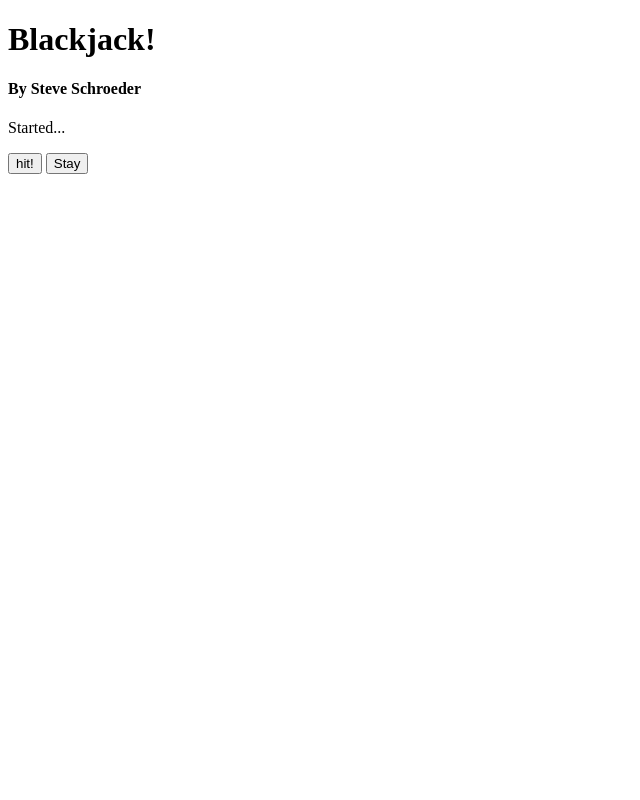
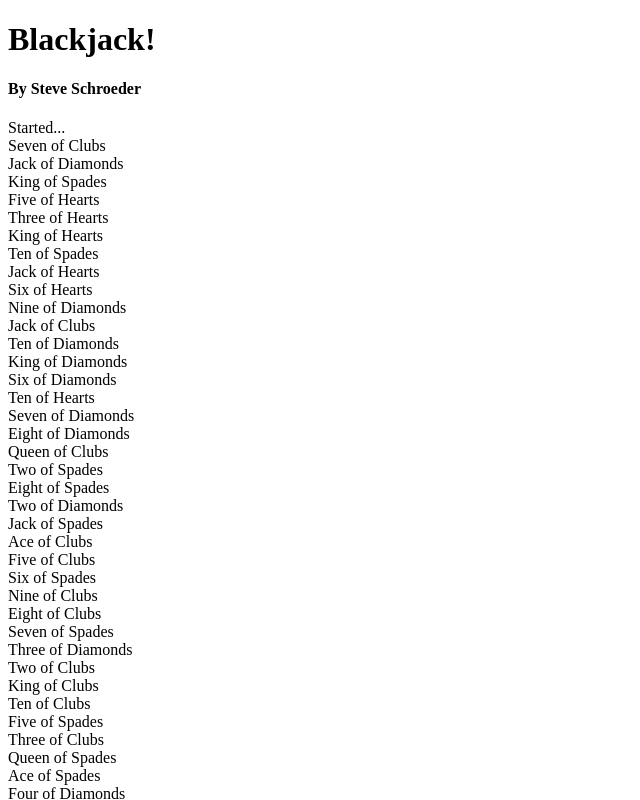
Before and after one commit to Zamdrist/javascript-blackjack, a plain HTML site: page index.html in a window 1280 px wide. Both pictures are taken after a click on the button "New Game!". Shown: the top 800 px of the page, without its empty margins (0-640 px from the left). Drawn offline with Linux system fonts and the light colour scheme.

```diff
--- a/scripts/blackjack.js
+++ b/scripts/blackjack.js
@@ -3,13 +3,10 @@
 let suits = ["Hearts", "Clubs", "Diamonds", "Spades"];
 let values = ["Ace", "King", "Queen", "Jack", "Ten", "Nine", "Eight", "Seven", "Six", "Five", "Four", "Three", "Two"];
 
-let textArea = document.getElementById("text-area");
-let newGameButton = document.getElementById("new-game-button");
-let hitButton = document.getElementById("hit-button");
-let stayButton = document.getElementById("stay-button");
-
-hitButton.style.display = "none";
-stayButton.style.display = "none";
+let textArea = document.getElementById("text-area"),
+    newGameButton = document.getElementById("new-game-button"),
+    hitButton = document.getElementById("hit-button"),
+    stayButton = document.getElementById("stay-button");
 
 newGameButton.addEventListener("click", function () {
     textArea.innerText = "Started...";
@@ -17,6 +14,35 @@ newGameButton.addEventListener("click", function () {
     stayButton.style.display = "inline";
     hitButton.style.display = "inline";
 
+});
+
+let gameStarted = false,
+    gameOver = false,
+    playerWon = false,
+    dealerCards = [],
+    playerCards = [],
+    dealerScore = 0,
+    playerScore = 0,
+    deck = [];
+
+hitButton.style.display = "none";
+stayButton.style.display = "none";
+showStatus();
+
+newGameButton.addEventListener("click", function () {
+    gameStarted = true;
+    gameOver = false;
+    playerWon = false;
+
+    deck = createDeck();
+    shuffleDeck(deck);
+    dealerCards = [getNextCard(), getNextCard()];
+    playerCards = [getNextCard(), getNextCard()];
+
+    newGameButton.style.display = "none";
+    hitButton.style.display = "inline";
+    stayButton.style.display = "inline";
+    showStatus();
 });
 
 function createDeck() {
@@ -33,6 +59,18 @@ function createDeck() {
     return deck;
 }
 
+function showStatus() {
+    if (!gameStarted) {
+        textArea.innerText = "Welcome to Blackjack!";
+        return;
+    }
+
+    for (let i=0; i < deck.length; i++){
+        textArea.innerText += "\n" + getCardString(deck[i]);
+    }
+
+}
+
 function getCardString(card) {
     return card.value + " of " + card.suit;
 
@@ -42,5 +80,12 @@ function getNextCard() {
     return deck.shift();
 }
 
-let deck = createDeck();
-let playerCards = [getNextCard(), getNextCard()];
+function shuffleDeck() {
+    for (let i = 0; i < deck.length; i++) {
+        let swapIdx = Math.trunc(Math.random() * deck.length);
+        let tmp = deck[swapIdx];
+        deck[swapIdx] = deck[i];
+        deck[i] = tmp;
+    }
+
+}
```
Also changed, not shown: index.html (indentation only), 1 other file.
